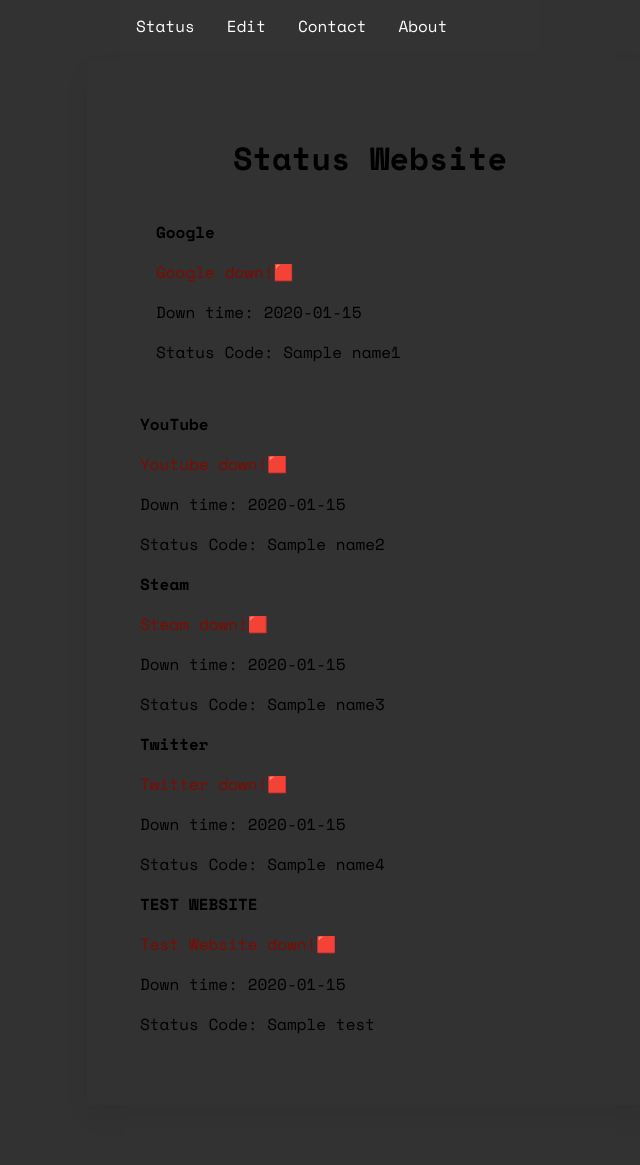
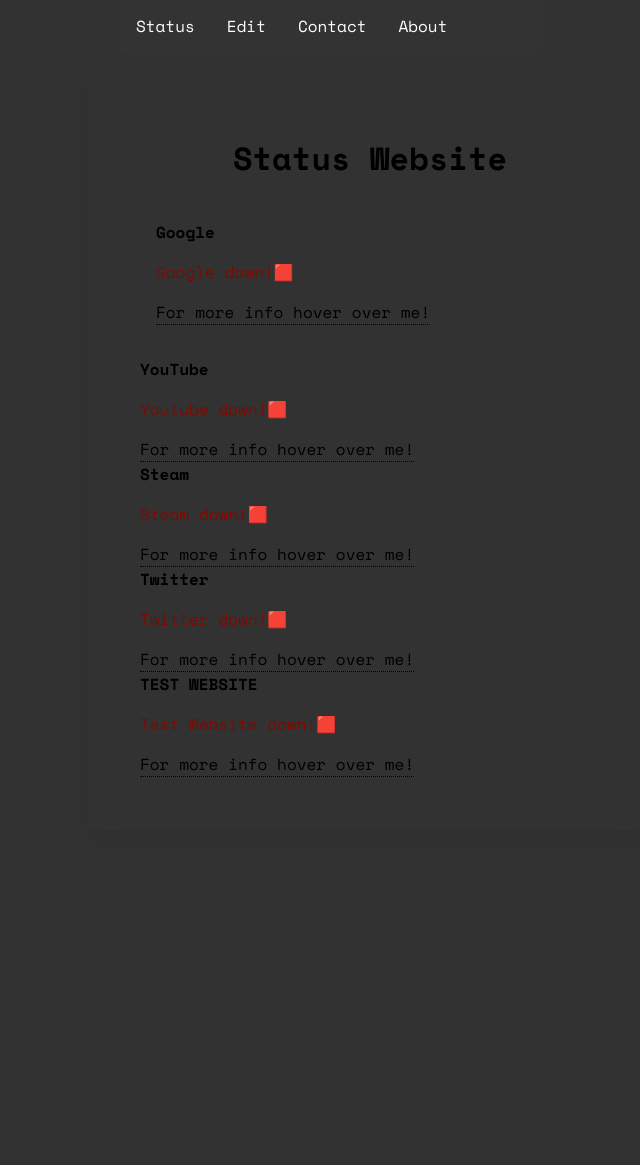
Before and after one commit to Daniel1502-code/Statuswebsite, a Flask app: template templates/status.html in a window 1280 px wide. Shown: the whole page, without its empty margins (270-910 px from the left). After the commit the page ends 777 px from the top, so only its background shows below. Run offline with Flask 3, Linux system fonts and the light colour scheme; the template is opened without the code that fills it: most values are stand-ins (such as "Sample title", 1, 10 or a date in 2020); parts of the project's set-up code (start-up, migrations or seed data) failed here and were passed over.

Commit message:
Update status.html

```diff
--- a/templates/status.html
+++ b/templates/status.html
@@ -1,8 +1,5 @@
 {% extends "navbar.html" %}
-
-
 {% block content %}
-
 <!DOCTYPE html>
 <html lang="en">
    <head>
@@ -16,87 +13,80 @@
          <ol class="status-list">
             <li class="status-item">
                <strong>Google</strong>
-               {% if name1 == 200 %}
+               {% if google_response_code == 200 %}
                <p class="status-success">Google running!🟩</p>
-
                <div class="tooltip">For more info hover over me!
-                <span class="tooltiptext">Tooltip text</span>
+                  <span class="tooltiptext">Name: {{ google_name }} hostname: {{ google_hostname }} response code: {{ google_response_code }}</span>
                </div>
-
                {% else %}
                <p class="status-failure">Google down!🟥</p>
-               <p>Down time: {{ downtime }}</p>
-               <p>Status Code: {{ name1 }}</p>
+               <div class="tooltip">For more info hover over me!
+                  <span class="tooltiptext">Name: {{ google_name }} hostname: {{ google_hostname }} response code: {{ google_response_code }}</span>
+               </div>
                {% endif %}
             </li>
             <li>
                <strong>YouTube</strong>
-               {% if name2 == 200 %}
+               {% if youtube_response_code == 200 %}
                <p class="status-success">Youtube running!🟩</p>
-
                <div class="tooltip">For more info hover over me!
-                <span class="tooltiptext">Tooltip text</span>
+                  <span class="tooltiptext">Name: {{ youtube_name }} hostname: {{ youtube_hostname }} response code: {{ youtube_response_code }}</span>
                </div>
-
                {% else %}
                <p class="status-failure">Youtube down!🟥</p>
-               <p>Down time: {{ downtime }}</p>
-               <p>Status Code: {{ name2 }}</p>
+               <div class="tooltip">For more info hover over me!
+                  <span class="tooltiptext">Name: {{ youtube_name }} hostname: {{ youtube_hostname }} response code: {{ youtube_response_code }}</span>
+               </div>
                {% endif %}
             </li>
             <li>
                <strong>Steam</strong>
-               {% if name3 == 200 %}
+               {% if steam_response_code == 200 %}
                <p class="status-success">Steam running!🟩</p>
-
                <div class="tooltip">For more info hover over me!
-                <span class="tooltiptext">Tooltip text</span>
+                  <span class="tooltiptext">Name: {{ steam_name }} hostname: {{ steam_hostname }} response code: {{ steam_response_code }}</span>
                </div>
-
                {% else %}
                <p class="status-failure">Steam down!🟥</p>
-               <p>Down time: {{ downtime }}</p>
-               <p>Status Code: {{ name3 }}</p>
+               <div class="tooltip">For more info hover over me!
+                  <span class="tooltiptext">Name: {{ steam_name }} hostname: {{ steam_hostname }} response code: {{ steam_response_code }}</span>
+               </div>
                {% endif %}
             </li>
             <li>
                <strong>Twitter</strong>
-               {% if name4 == 200 %}
+               {% if twitter_response_code == 200 %}
                <p class="status-success">Twitter running!🟩</p>
-
                <div class="tooltip">For more info hover over me!
-                <span class="tooltiptext">Tooltip text</span>
+                  <span class="tooltiptext">Name: {{ twitter_name }} hostname: {{ twitter_hostname }} response code: {{ twitter_response_code }}</span>
                </div>
-
                {% else %}
                <p class="status-failure">Twitter down!🟥</p>
-               <p>Down time: {{ downtime }}</p>
-               <p>Status Code: {{ name4 }}</p>
+               <div class="tooltip">For more info hover over me!
+                  <span class="tooltiptext">Name: {{ twitter_name }} hostname: {{ twitter_hostname }} response code: {{ twitter_response_code }}</span>
+               </div>
                {% endif %}
             </li>
             <li>
                <strong>TEST WEBSITE</strong>
-                {% if test == 200 %}
+               {% if test_response_code == 200 %}
                <p class="status-success">Test Website running!🟩</p>
-
                <div class="tooltip">For more info hover over me!
-                    <span class="tooltiptext">Tooltip text</span>
+                  <span class="tooltiptext">Name: {{ test_name }} hostname: {{ test_hostname }} response code: {{ test_response_code }}</span>
                </div>
-
                {% else %}
                <p class="status-failure">Test Website down!🟥</p>
-                <p>Down time: {{ downtime }}</p>
-                <p>Status Code: {{ test }}</p>
+               <div class="tooltip">For more info hover over me!
+                  <span class="tooltiptext">Name: {{ test_name }} hostname: {{ test_hostname }} response code: {{ test_response_code }}</span>
+               </div>
                {% endif %}
             </li>
          </ol>
       </div>
    </body>
 </html>
-
 <style>
    @import url('https://fonts.googleapis.com/css2?family=Space+Mono:ital,wght@0,400;0,700;1,400;1,700&display=swap');
-
    body {
    font-family: 'Space Mono', monospace;
    background-color: #323232; /* Set a background color for the entire page */
@@ -108,22 +98,18 @@
    border: 1px solid #323232;
    box-shadow: 0px 12px 24px rgba(0, 0, 0, 0.06);
    }
-
    .container {
    background-color: 0D7377; /* Add a background color to the container */
    padding: 20px;
    border-radius: 88px;
    }
-
    h1 {
    text-align: center;
    }
-
    .status-list {
    list-style: none;
    padding: 0;
    }
-
    .status-item {
    background-color: 0D7377; /* Add background color to list items */
    border: 1px solid 0D7377;
@@ -131,31 +117,24 @@
    margin-bottom: 16px;
    padding: 16px;
    }
-
-
    .status-item strong {
    font-weight: bold;
    }
-
    .status-success {
    color: #4CAF50; /* Green color for success status */
    }
-
    .status-failure {
    color: #810900; /* Red color for failure status */
    }
-
    /* Add a class to the downtime information paragraphs */
    .downtime-info {
    display: none; /* Initially hide the downtime information */
    }
-
    /* Style for the status items */
    .status-item {
    /* ... (your existing styles) */
    position: relative; /* Add this to make absolute positioning relative to .status-item */
    }
-
    /* Style for downtime information when the status item is hovered */
    .status-item:hover .downtime-info {
    display: block; /* Show downtime info when status item is hovered */
@@ -169,33 +148,25 @@
    box-shadow: 0px 2px 4px rgba(0, 0, 0, 0.1); /* Add a shadow for depth */
    z-index: 1; /* Ensure it's displayed above other content */
    }
-
-
-
    .tooltip {
    position: relative;
    display: inline-block;
    border-bottom: 1px dotted black;
    }
-
    .tooltip .tooltiptext {
    visibility: hidden;
-    width: 120px;
+   width: 250px;
    background-color: black;
    color: #fff;
    text-align: center;
    border-radius: 6px;
    padding: 5px 0;
-
    /* Position the tooltip */
    position: absolute;
    z-index: 1;
    }
-
    .tooltip:hover .tooltiptext {
    visibility: visible;
    }
-
 </style>
-
 {% endblock %}
```
Lines whose indentation alone changed are shown as unchanged.
